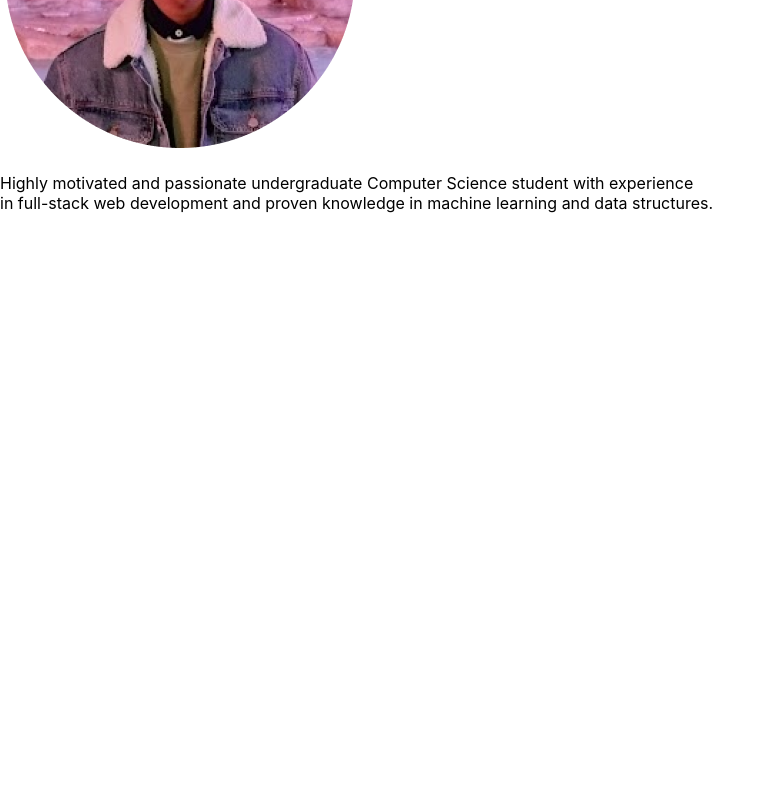
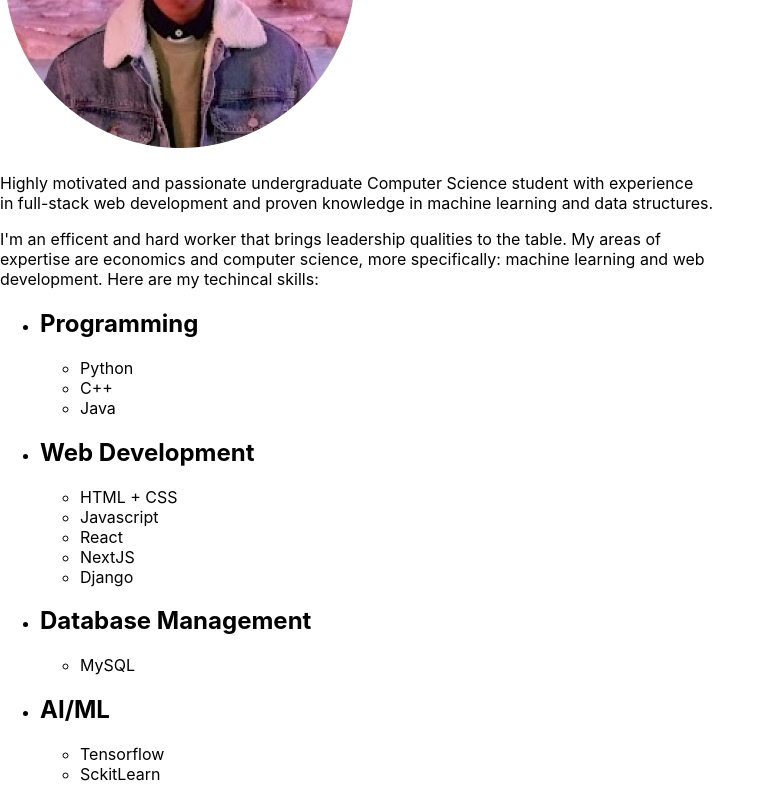
Before and after one commit to LohitReddy359/personal-website-nextjs, a Next.js app: page /about in a window 1280 px wide. Shown: the part 289-1089 px from the top of the page, without its empty margins (0-774 px from the left). Before the commit the page ends 800 px from the top, so only its background shows below. Built offline with nearby package versions, Linux system fonts and the light colour scheme.

Commit message:
Added skills section to about page

```diff
--- /dev/null
+++ b/components/about_page/Skills.js
@@ -0,0 +1,54 @@
+function Skills() {
+  return (
+    <div>
+      <div className="skills-container">
+        {/* Paragraph about soft skills */}
+        <p className="soft-skills">
+          I'm an efficent and hard worker that brings leadership qualities to
+          the table. My areas of <br />
+          expertise are economics and computer science, more specifically:
+          machine learning and web <br />
+          development. Here are my techincal skills:
+        </p>
+        {/* Techincal skills */}
+        <div className="tech-skills-container">
+          <ul className="tech-skills-items">
+            <li>
+              <h2>Programming</h2>
+              <ul>
+                <li>Python</li>
+                <li>C++</li>
+                <li>Java</li>
+              </ul>
+            </li>
+            <li>
+              <h2>Web Development</h2>
+              <ul>
+                <li>HTML + CSS</li>
+                <li>Javascript</li>
+                <li>React</li>
+                <li>NextJS</li>
+                <li>Django</li>
+              </ul>
+            </li>
+            <li>
+              <h2>Database Management</h2>
+              <ul>
+                <li>MySQL</li>
+              </ul>
+            </li>
+            <li>
+              <h2>AI/ML</h2>
+              <ul>
+                <li>Tensorflow</li>
+                <li>SckitLearn</li>
+              </ul>
+            </li>
+          </ul>
+        </div>
+      </div>
+    </div>
+  );
+}
+
+export default Skills;
--- a/pages/about/index.js
+++ b/pages/about/index.js
@@ -1,19 +1,23 @@
 import IntroPara from "../../components/about_page/IntroPara";
 import MyPic from "../../components/about_page/MyPic";
+import Skills from "../../components/about_page/Skills";
 import SectionHeading from "../../components/SectionHeading";
 
 export default function AboutPage() {
   return (
     <div>
-        <div>
-            <SectionHeading text = "About Me"/>
-        </div>
+      <div>
+        <SectionHeading text="About Me" />
+      </div>
       <div>
         <MyPic />
       </div>
       <div>
         <IntroPara />
       </div>
+      <div>
+        <Skills />
+      </div>
     </div>
   );
 }
```
